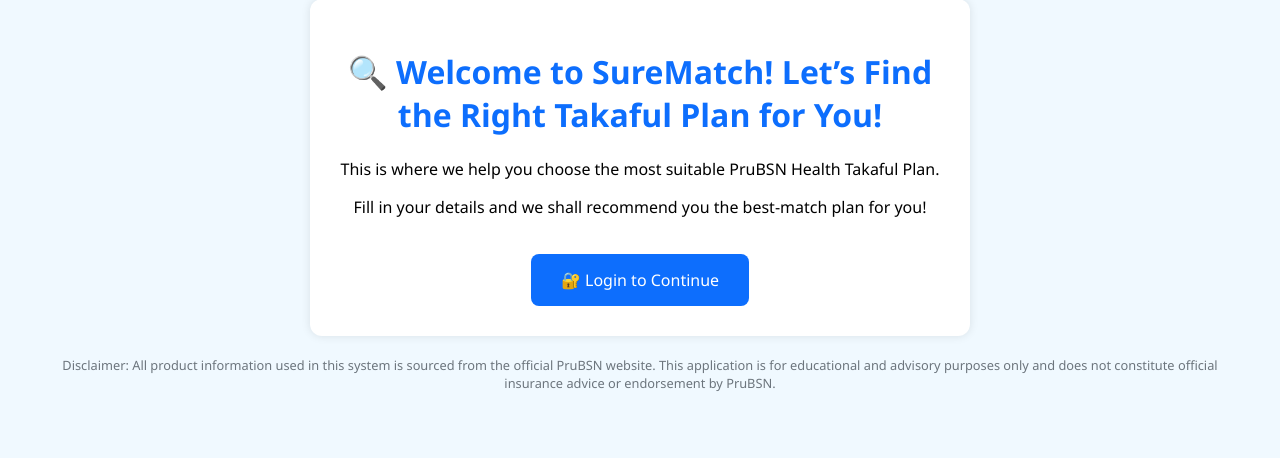
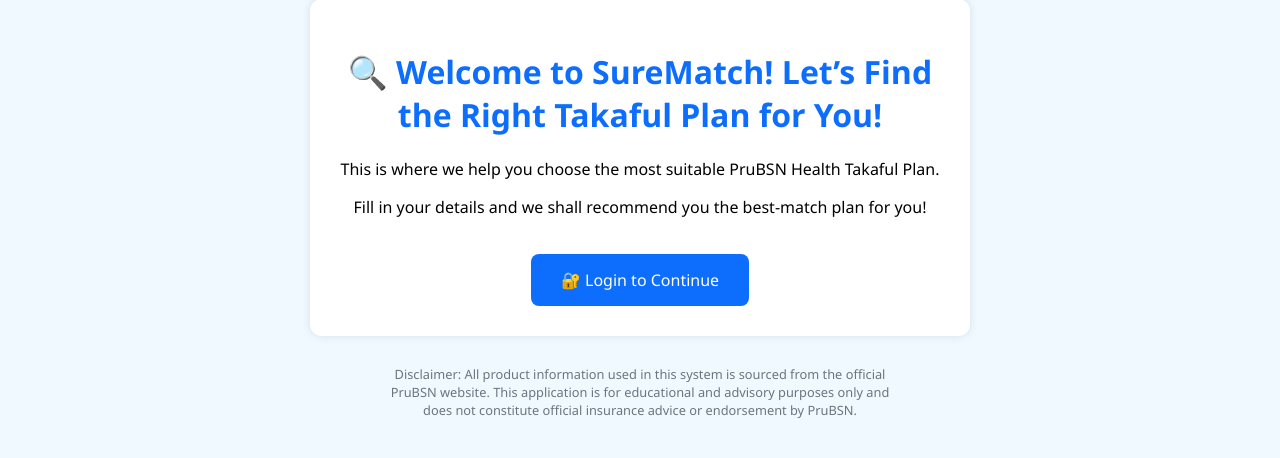
Before and after one commit to imansof/ExpertSystemTakaful, a Flask app: page / in a window 1280 px wide. Shown: the part 49-507 px from the top of the page. Run offline with Flask 3, Linux system fonts and the light colour scheme; parts of the project's set-up code (start-up, migrations or seed data) failed here and were passed over.

Commit message:
Refactor footer and remove disclaimer from home.html
Removed disclaimer section and included footer template.

```diff
--- a/templates/home.html
+++ b/templates/home.html
@@ -18,10 +18,15 @@
             max-width: 600px;
             margin: auto;
         }
+        .app-footer {
+            max-width: 500px;
+            margin: 30px auto 10px;
+            text-align: center;
+        }
         .disclaimer {
             font-size: 0.8rem;
             color: #6c757d;
-            margin-top: 20px;
+            line-height: 1.4;
         }
         h1 {
             color: #0d6efd;
@@ -49,11 +54,6 @@
         <!-- ✅ Link to Login Page -->
         <a href="{{ url_for('login') }}" class="start-button">🔐 Login to Continue</a>
     </div>
-    <!-- 📌 Disclaimer -->
-        <p class="disclaimer">
-            Disclaimer: All product information used in this system is sourced from the official PruBSN website.
-            This application is for educational and advisory purposes only and does not constitute official
-            insurance advice or endorsement by PruBSN.
-        </p>
+    {% include "footer.html" %}
 </body>
 </html>
```
